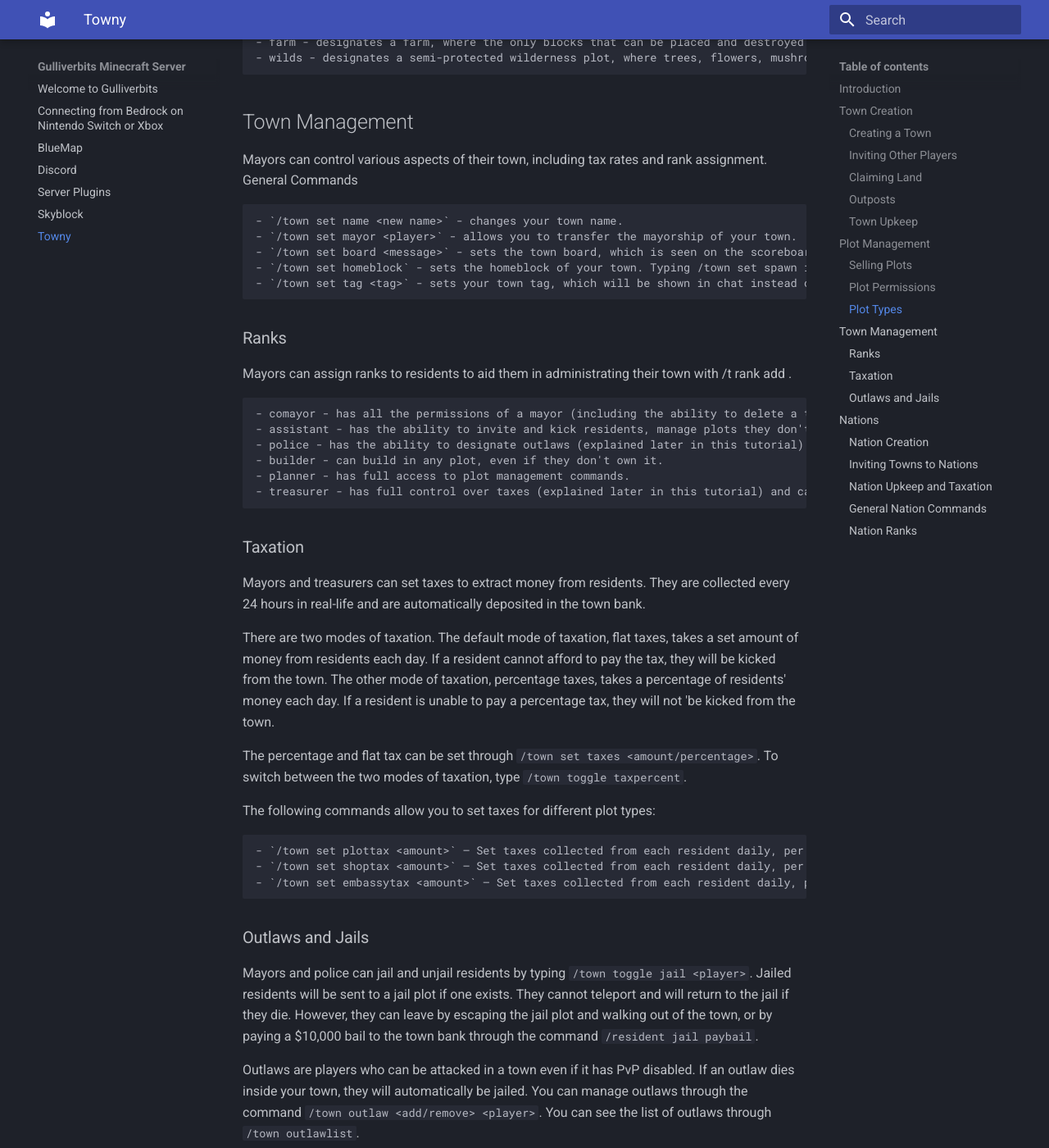
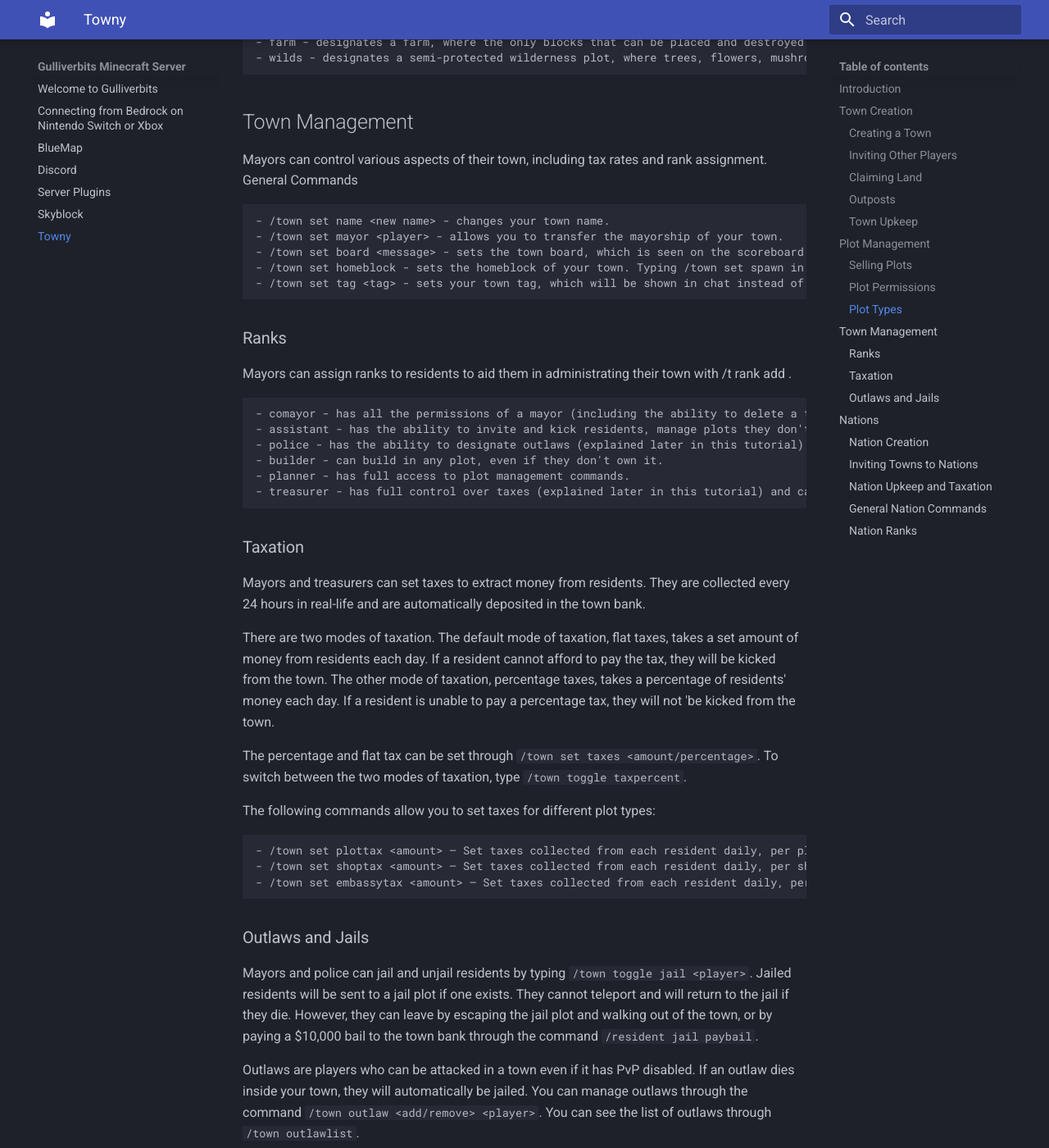
Before and after one commit to lgulliver/gulliverbits-docs, an MkDocs documentation site: the page built from docs/towny.md, in a window 1280 px wide and 1400 px high, scrolled down 2926 px. Shown: the whole window at 82% size. Built offline with MkDocs 1.6.1 and Material for MkDocs 9.7.7, drawn with Linux system fonts in a browser that asks for light colours; some of the changed text lies outside the part shown.

Commit message:
tidy formatting

```diff
--- a/docs/towny.md
+++ b/docs/towny.md
@@ -96,11 +96,11 @@
 Mayors can control various aspects of their town, including tax rates and rank assignment.
 General Commands
 
-    - `/town set name <new name>` - changes your town name.
-    - `/town set mayor <player>` - allows you to transfer the mayorship of your town.
-    - `/town set board <message>` - sets the town board, which is seen on the scoreboard and by players when logging in.
-    - `/town set homeblock` - sets the homeblock of your town. Typing /town set spawn in a homeblock changes your town respawn point to where you are standing.
-    - `/town set tag <tag>` - sets your town tag, which will be shown in chat instead of your full town name.
+    - /town set name <new name> - changes your town name.
+    - /town set mayor <player> - allows you to transfer the mayorship of your town.
+    - /town set board <message> - sets the town board, which is seen on the scoreboard and by players when logging in.
+    - /town set homeblock - sets the homeblock of your town. Typing /town set spawn in a homeblock changes your town respawn point to where you are standing.
+    - /town set tag <tag> - sets your town tag, which will be shown in chat instead of your full town name.
 
 ### Ranks
 
@@ -123,9 +123,9 @@
 
 The following commands allow you to set taxes for different plot types:
 
-    - `/town set plottax <amount>` – Set taxes collected from each resident daily, per plot that they own.
-    - `/town set shoptax <amount>` – Set taxes collected from each resident daily, per shop plot that they own.
-    - `/town set embassytax <amount>` – Set taxes collected from each resident daily, per embassy plot that they own.
+    - /town set plottax <amount> – Set taxes collected from each resident daily, per plot that they own.
+    - /town set shoptax <amount> – Set taxes collected from each resident daily, per shop plot that they own.
+    - /town set embassytax <amount> – Set taxes collected from each resident daily, per embassy plot that they own.
 
 ### Outlaws and Jails
 
@@ -159,12 +159,12 @@
 
 ### General Nation Commands
 
-    - `/nation set title <player> <title goes here>` - grants a nation member a title which will appear before their name in chat.
-    - `/nation set surname <player> <surname goes here>` - grants a nation member a surname which will appear after their name in chat.
-    - `/nation set name <new name>` - changes the nation name.
-    - `/nation set capital <town>` - changes the nation's capital city and transfers nation leadership to its mayor.
-    - `/nation set king <player>` - transfers nation leadership to a player in your nation.
-    - `/nation set tag <tag>` - sets your nation tag, which will be shown in chat instead of your full nation name.
+    - /nation set title <player> <title goes here> - grants a nation member a title which will appear before their name in chat.
+    - /nation set surname <player> <surname goes here> - grants a nation member a surname which will appear after their name in chat.
+    - /nation set name <new name> - changes the nation name.
+    - /nation set capital <town> - changes the nation's capital city and transfers nation leadership to its mayor.
+    - /nation set king <player> - transfers nation leadership to a player in your nation.
+    - /nation set tag <tag> - sets your nation tag, which will be shown in chat instead of your full nation name.
 
 ### Nation Ranks
 
```
